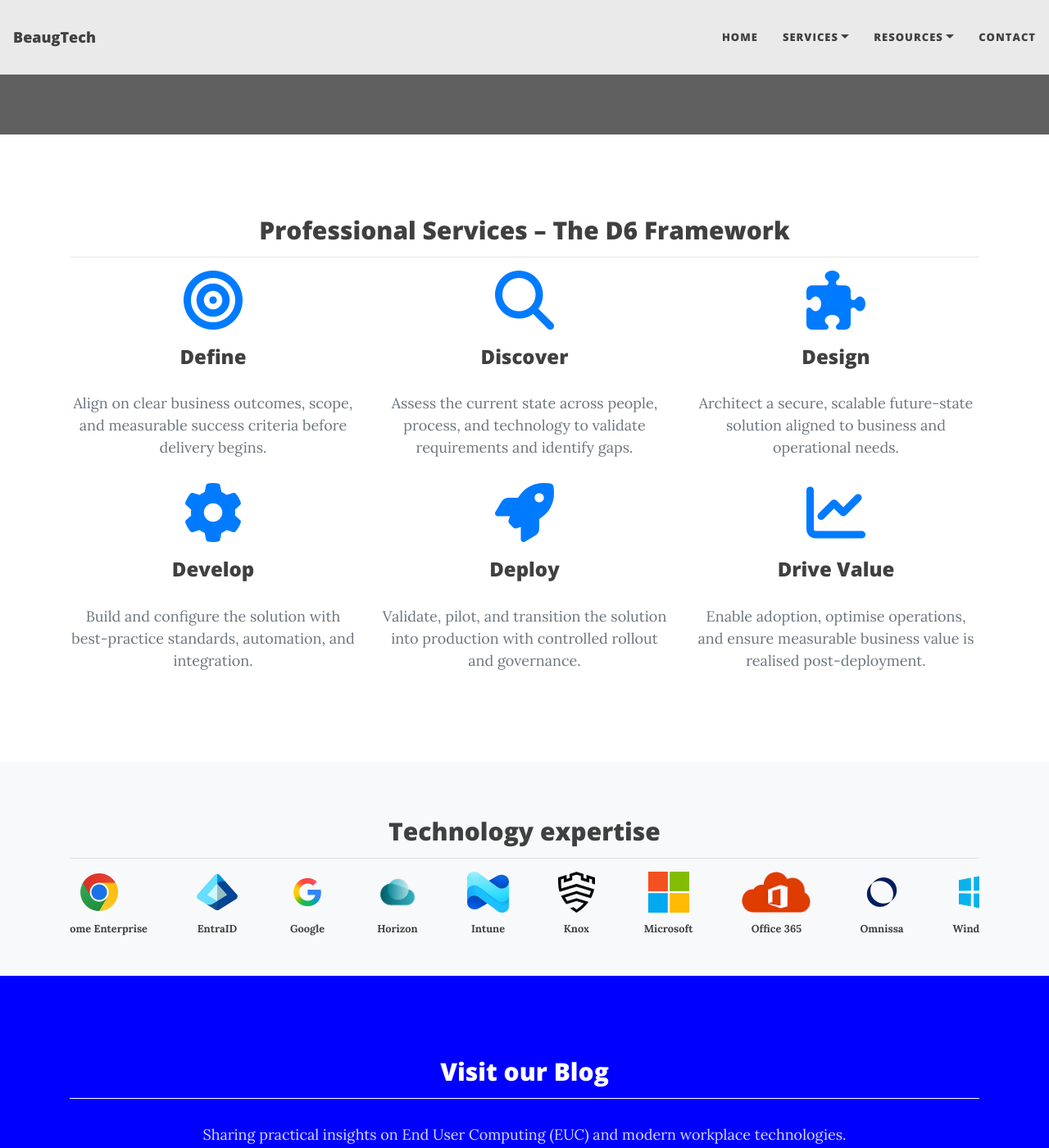
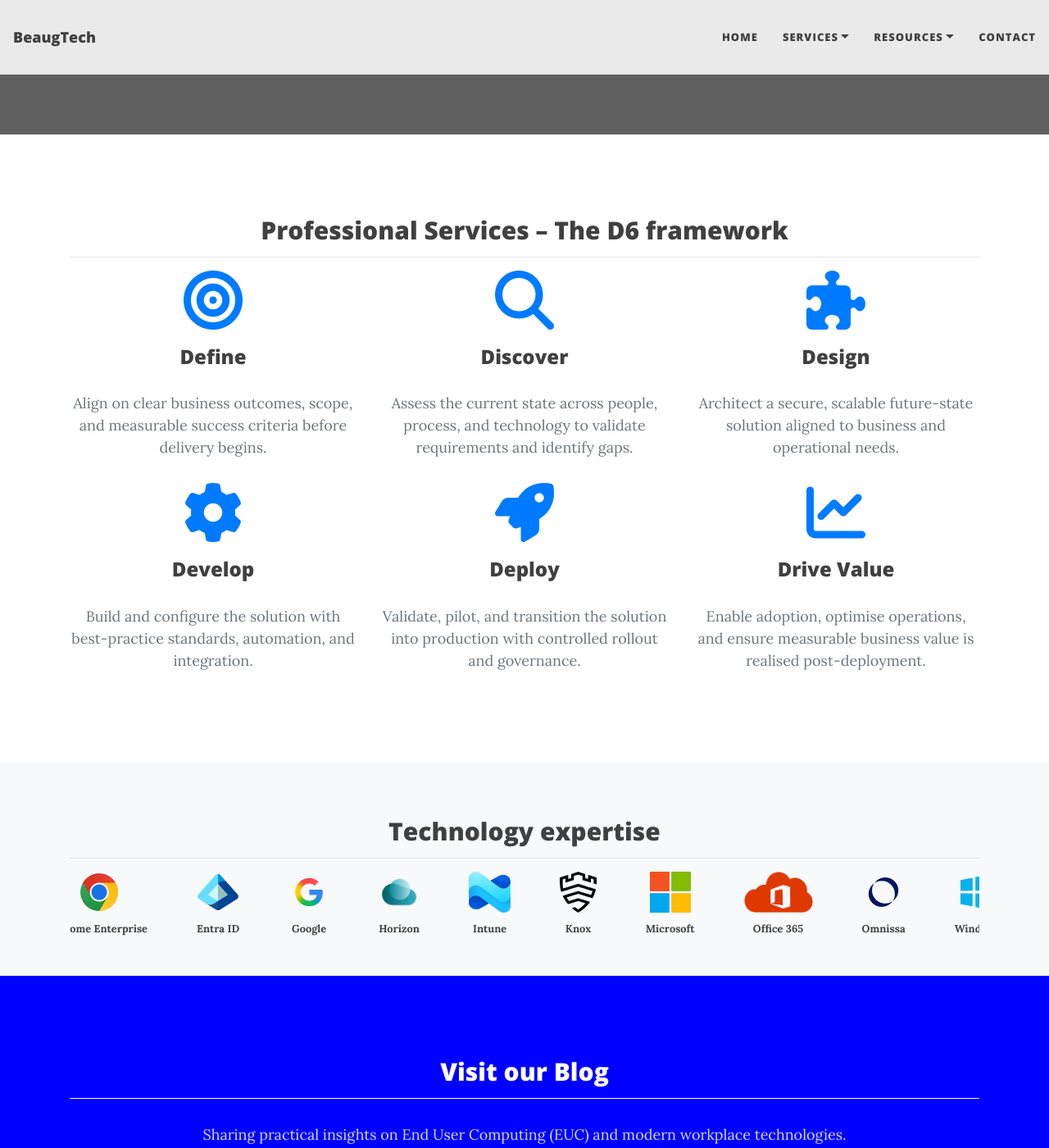
Before and after one commit to Matt95B/website, a Jekyll site: the page built from index.html, in a window 1280 px wide and 1400 px high, scrolled down 536 px. Shown: the whole window at 82% size. Built offline with Jekyll 4.4.1, drawn with Linux system fonts in a browser that asks for light colours; the list of posts is cut into pages by our own code; some of the changed text lies outside the part shown.

Commit message:
update
Signed-off-by: Mathieu Beaugrand <189304497+Matt95B@users.noreply.github.com>

```diff
--- a/index.html
+++ b/index.html
@@ -58,7 +58,7 @@
 
         <div class="row">
             <div class="col-lg-12 text-center">
-                <h2 class="section-heading">Professional Services – The D6 Framework</h2>
+                <h2 class="section-heading">Professional Services – The D6 framework</h2>
                 <hr>
             </div>
         </div>
@@ -168,7 +168,7 @@
 <!-- Contact section-->
 <section id="contact" style="padding:80px 0;">
   <div class="container text-center">
-    <h2>Get In Touch</h2>
+    <h2>Get in touch</h2>
     <hr>
     <p>Let’s discuss your next EUC transformation.</p>
   </div>
```
Also changed, not shown: assets/img/logos/Azure.jpg (deleted), assets/img/logos/Azure.png (added), assets/img/logos/Entra-ID.png (renamed from assets/img/logos/EntraID.png), assets/img/logos/Office-365.png, assets/img/logos/Omnissa.png.
